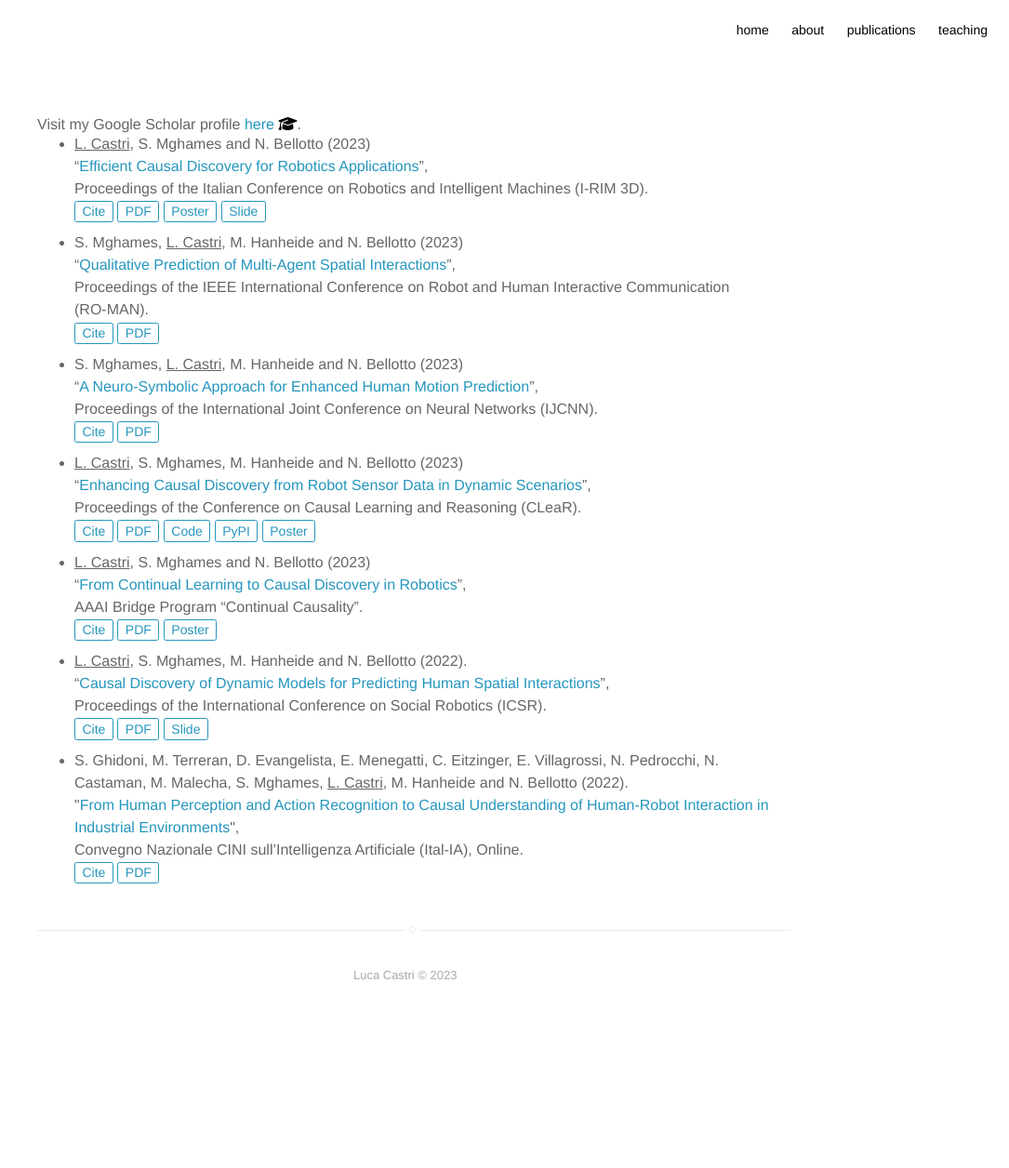
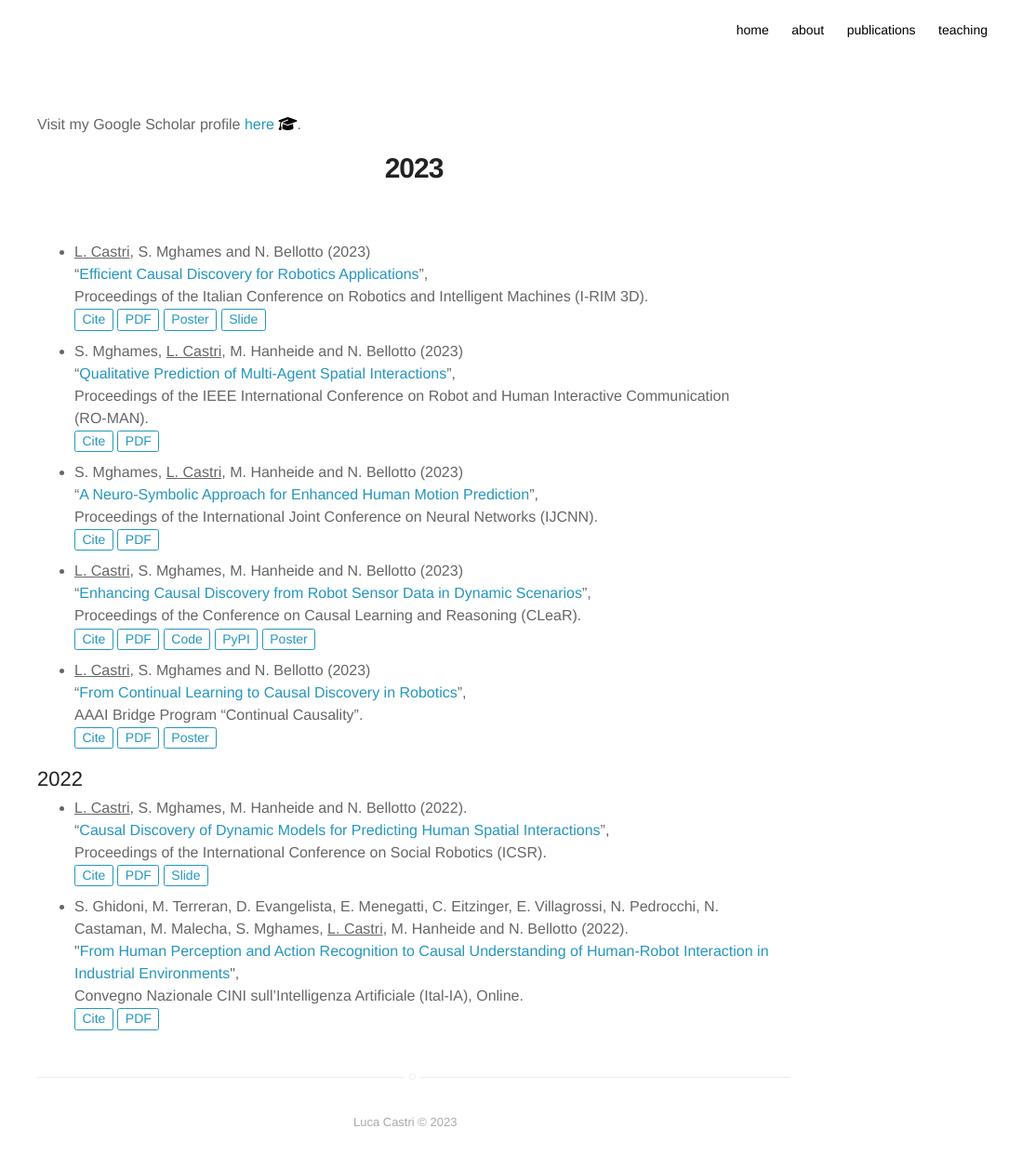
Before and after one commit to lcastri/lcastri.github.io, a Jekyll site: the page built from publications.html, in a window 1280 px wide. Shown: the whole page at 93% size, without its empty margins (195-1280 px from the left). Built offline with Jekyll 4.4.1, drawn with Linux system fonts in a browser that asks for light colours; nearby versions of some CDN libraries; before the commit the page ends 1098 px from its top, so only the background shows below that.

Commit message:
year added

```diff
--- a/publications.html
+++ b/publications.html
@@ -4,6 +4,8 @@ layout: page
 ---
 
 Visit my Google Scholar profile <a class="ext_link" href="https://scholar.google.com/citations?user=MWKfdVQAAAAJ&hl=en&oi=ao">here</a> <i class="fa fa-graduation-cap inline-icon"></i>.
+
+<h1>2023</h1>
 <ul>
     <li>
         <u>L. Castri</u>, S. Mghames and N. Bellotto (2023)<br>
@@ -51,6 +53,9 @@ Visit my Google Scholar profile <a class="ext_link" href="https://scholar.google
            showPoster=true posterLink="https://lcastri.github.io/publication/aaai2023_poster.pdf"
         %}
     </li>
+</ul>
+<h2>2022</h2>
+<ul>
     <li>
         <u>L. Castri</u>, S. Mghames, M. Hanheide and N. Bellotto (2022).<br>
         “<a class="ext_link" href="https://arxiv.org/abs/2210.16535">Causal Discovery of Dynamic Models for Predicting Human Spatial Interactions</a>”,<br>
```
